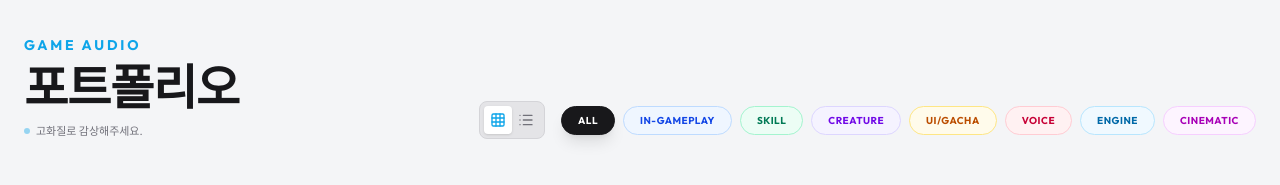
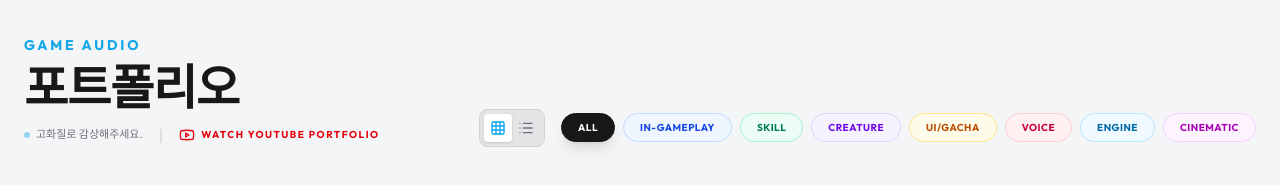
Before and after one commit to singallday93-hue/SANGWOOPARK_SoundDesign_Portfolio, a React (Vite) app: page / in a window 1280 px wide. Shown: the part 1120-1305 px from the top of the page. Built offline with nearby package versions, Linux system fonts and the light colour scheme; no server answers; the database is empty; grey boxes are pictures that could not be loaded.

Commit message:
feat(portfolio): add youtube playlist link to header
Add a direct link to the Youtube portfolio playlist to the portfolio section header for better accessibility.

```diff
--- a/src/components/PortfolioGrid.tsx
+++ b/src/components/PortfolioGrid.tsx
@@ -53,10 +53,25 @@ export function PortfolioGrid({ onSelectItem }: PortfolioGridProps) {
         <div>
           <h2 className="text-sm font-bold uppercase tracking-[0.2em] text-sky-500 mb-2">{t('portfolio.subtitle')}</h2>
           <h3 className="text-3xl md:text-5xl font-bold text-zinc-900 tracking-tight font-futura selection:text-white uppercase">{t('portfolio.title')}</h3>
-          <p className="text-[11px] text-zinc-500 font-medium mt-3 flex items-center gap-1.5">
+          <div className="flex flex-wrap items-center gap-4 mt-3">
+            <p className="text-[11px] text-zinc-500 font-medium flex items-center gap-1.5">
               <span className="inline-block w-1.5 h-1.5 rounded-full bg-sky-500/80 animate-pulse" />
               {t('portfolio.info')}
             </p>
+            <span className="hidden sm:inline text-zinc-300">|</span>
+            <a
+              href="https://youtube.com/playlist?list=PLsyi2jOKf05vIq_wKUkvjia6v6LxTaBx0&si=4UwrfkLzm90cu3fw"
+              target="_blank"
+              rel="noopener noreferrer"
+              className="group flex items-center gap-1.5 text-red-600 hover:text-red-500 transition-all duration-300"
+              title="Youtube Portfolio"
+            >
+              <Youtube className="w-4 h-4 text-red-600 group-hover:scale-110 transition-transform" />
+              <span className="text-[10px] font-black uppercase tracking-[0.15em] border-b border-transparent group-hover:border-red-500">
+                Watch Youtube Portfolio
+              </span>
+            </a>
+          </div>
         </div>
 
         <div className="flex flex-wrap items-center gap-4">
@@ -172,9 +187,10 @@ export function PortfolioGrid({ onSelectItem }: PortfolioGridProps) {
       </motion.div>
 
       {/* Lifelong Gamer Showcase Section */}
-      <div className="mt-20 border-t border-zinc-100 pt-16">
-        <div className="grid grid-cols-1 md:grid-cols-12 gap-8 md:gap-12 items-center bg-zinc-50/55 p-6 md:p-10 rounded-3xl border border-zinc-100">
-          <div className="md:col-span-4 max-w-xs mx-auto md:mx-0 aspect-[3/4] w-full rounded-2xl overflow-hidden shadow-xl border border-zinc-200 bg-zinc-950 flex items-center justify-center">
+      <div className="mt-12 border-t border-zinc-100 pt-8">
+        <div className="grid grid-cols-1 md:grid-cols-12 gap-6 md:gap-8 items-center bg-zinc-50/55 p-5 md:p-6 rounded-2xl border border-zinc-100">
+          <div className="md:col-span-3 flex flex-col items-center justify-center">
+            <div className="max-w-[130px] aspect-[3/4] w-full rounded-xl overflow-hidden shadow-md border border-zinc-200 bg-zinc-950 flex items-center justify-center">
               <img
                 src={bookshelfImg}
                 alt="Lifelong Gamer Console & Game Collection"
@@ -182,21 +198,22 @@ export function PortfolioGrid({ onSelectItem }: PortfolioGridProps) {
                 referrerPolicy="no-referrer"
               />
             </div>
-          <div className="md:col-span-8 flex flex-col justify-center text-left">
-            <span className="text-sky-500 text-[10px] font-black uppercase tracking-[0.25em] mb-3 inline-block">
+          </div>
+          <div className="md:col-span-9 flex flex-col justify-center text-left">
+            <span className="text-sky-500 text-[10px] font-black uppercase tracking-[0.2em] mb-1.5 inline-block">
               Lifelong Gaming Journey
             </span>
-            <h3 className="text-2xl md:text-3xl font-extrabold text-zinc-900 tracking-tight uppercase mb-4">
+            <h3 className="text-lg md:text-xl font-extrabold text-zinc-900 tracking-tight uppercase mb-2">
               Gamer & Player Perspective
             </h3>
-            <p className="text-sm md:text-base text-zinc-600 font-semibold leading-relaxed mb-6 whitespace-pre-line">
+            <p className="text-xs md:text-sm text-zinc-600 font-semibold leading-relaxed mb-4 whitespace-pre-line">
               {t('portfolio.gamer_desc')}
             </p>
-            <div className="flex flex-wrap gap-2">
+            <div className="flex flex-wrap gap-1.5">
               {['Super Famicom', 'PS1', 'Nintendo', 'PS2', 'PS3', 'PS5', 'Xbox'].map((consoleName) => (
                 <span
                   key={consoleName}
-                  className="text-[9px] font-black uppercase tracking-widest text-zinc-500 bg-white border border-zinc-200 px-2.5 py-1 rounded-md shadow-sm"
+                  className="text-[8px] font-black uppercase tracking-widest text-zinc-500 bg-white border border-zinc-200 px-2 py-0.5 rounded shadow-sm"
                 >
                   {consoleName}
                 </span>
@@ -205,23 +222,6 @@ export function PortfolioGrid({ onSelectItem }: PortfolioGridProps) {
           </div>
         </div>
       </div>
-
-      <div className="mt-16 flex justify-start">
-        <a
-          href="https://youtube.com/playlist?list=PLsyi2jOKf05vIq_wKUkvjia6v6LxTaBx0&si=4UwrfkLzm90cu3fw"
-          target="_blank"
-          rel="noopener noreferrer"
-          className="group flex items-center gap-3 text-zinc-600 hover:text-red-500 transition-all duration-300"
-          title="Youtube Portfolio"
-        >
-          <div className="p-3 rounded-xl bg-zinc-100 group-hover:bg-red-50 transition-colors">
-            <Youtube className="w-6 h-6 opacity-100" />
-          </div>
-          <span className="text-xs font-black uppercase tracking-[0.2em] text-red-600">
-            Watch Youtube Portfolio
-          </span>
-        </a>
-      </div>
     </section>
   );
 }
```
Lines whose indentation alone changed are shown as unchanged.
